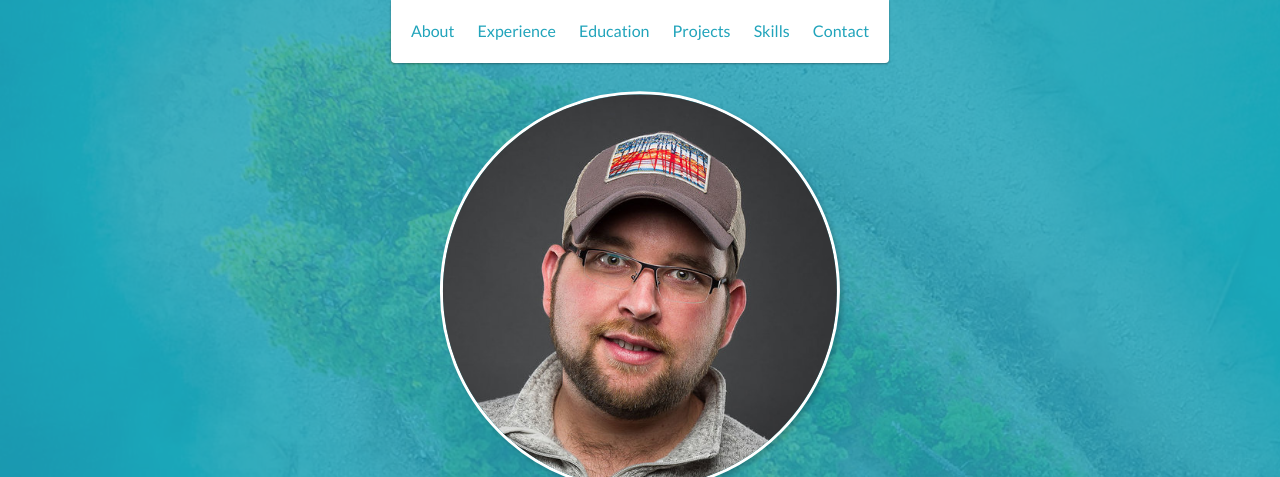
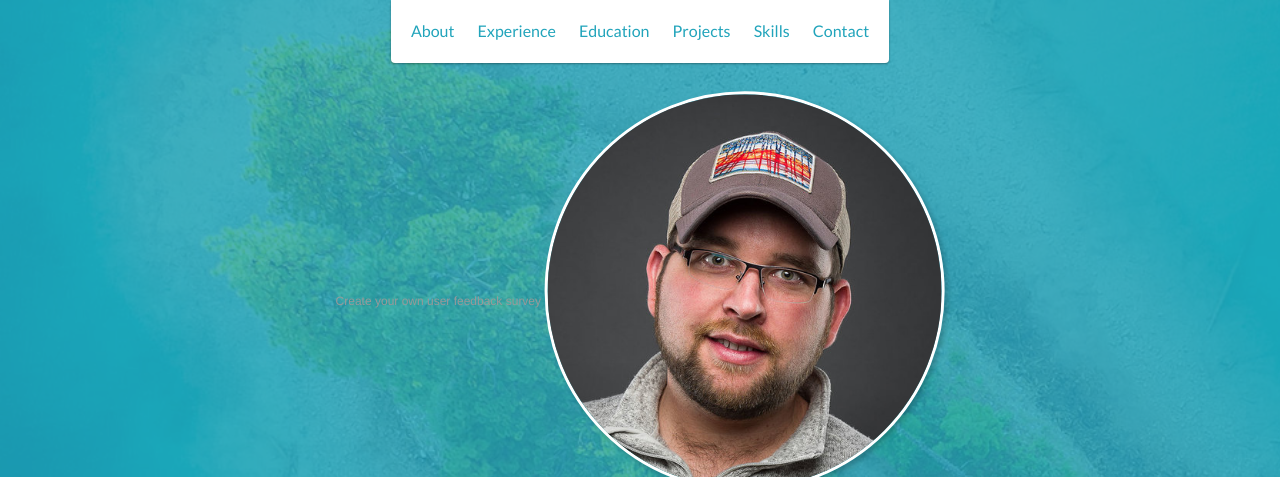
Before and after one commit to FullStackJohnMack/fullstackjohnmack.github.io, a plain HTML site: page index.html in a window 1280 px wide. Shown: the top 477 px of the page. Drawn offline with nearby package versions, Linux system fonts and the light colour scheme; a script that the page names is missing.

Commit message:
Update index.html

```diff
--- a/index.html
+++ b/index.html
@@ -48,6 +48,7 @@
 
     <div id="lead">
         <div id="lead-content">
+		<script>(function(t,e,s,n){var o,a,c;t.SMCX=t.SMCX||[],e.getElementById(n)||(o=e.getElementsByTagName(s),a=o[o.length-1],c=e.createElement(s),c.type="text/javascript",c.async=!0,c.id=n,c.src="https://widget.surveymonkey.com/collect/website/js/tRaiETqnLgj758hTBazgdy29x2G_2BdGlF3xI1QuAwAVH_2Bx6Yc8f4XrNUlBn9jSO2q.js",a.parentNode.insertBefore(c,a))})(window,document,"script","smcx-sdk");</script><a style="font: 12px Helvetica, sans-serif; color: #999; text-decoration: none;" href=www.surveymonkey.com> Create your own user feedback survey </a>
             <img src="images/johnsProfile.jpg" id="bio_photo" width="400" height="400"/>
             <h1>John Mack</h1>
             <h2>Full Stack Software Engineer</h2>
```
